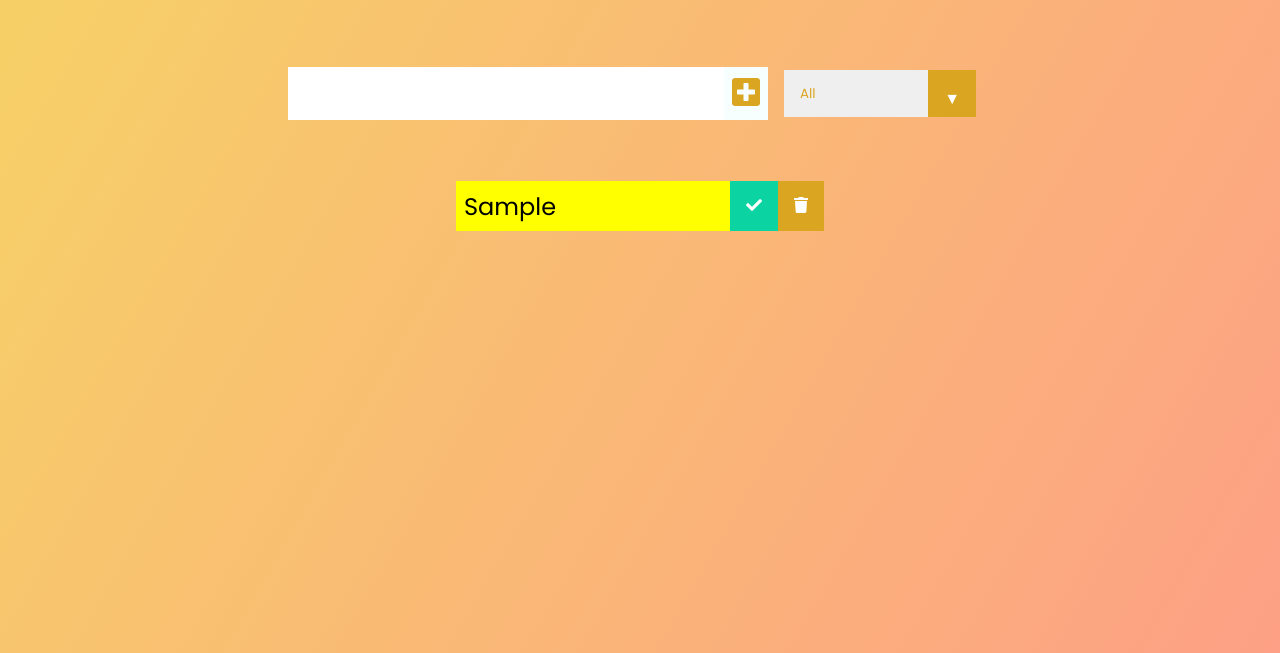
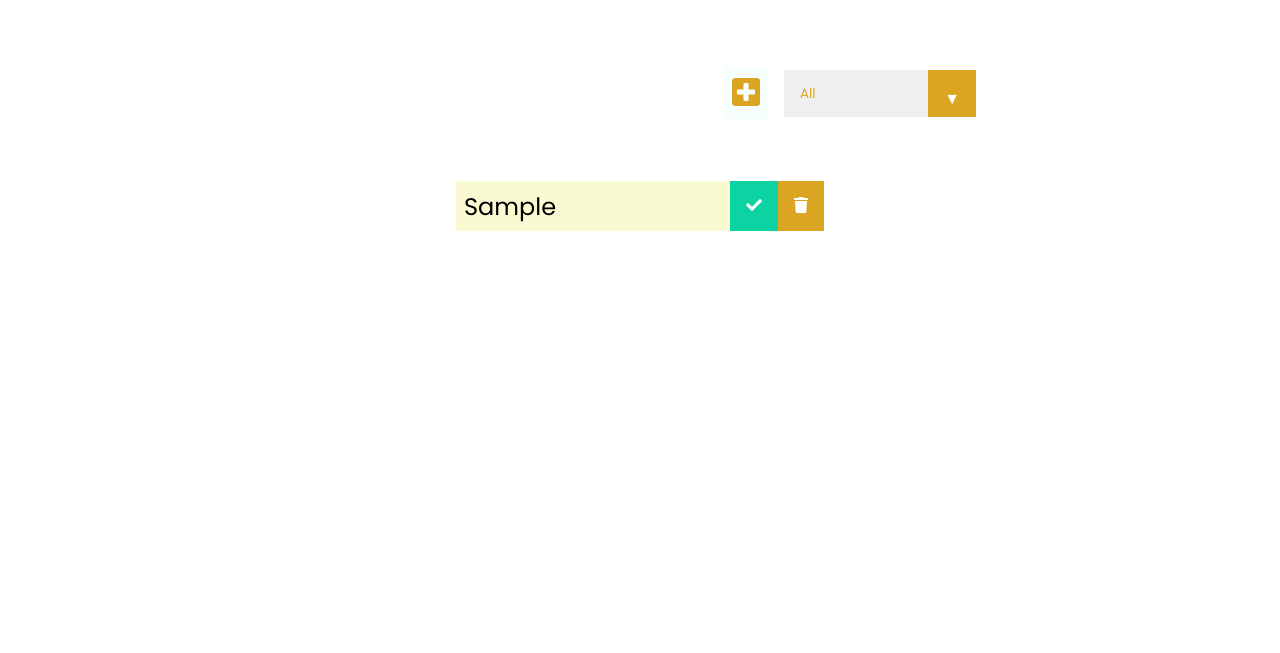
Before and after one commit to Lanhpt/TODO, a plain HTML site: page index.html in a window 1280 px wide. Both pictures are taken after typing "Sample" into the empty fields and a click on the button 746 px from the left and 240 px from the top of the page. Shown: the part 147-800 px from the top of the page. Drawn offline with Linux system fonts and the light colour scheme.

Commit message:
Update style.css

```diff
--- a/style.css
+++ b/style.css
@@ -4,7 +4,7 @@
   box-sizing: border-box;
 }
 body {
-  background-image: linear-gradient(120deg, #f6d365 0%, #fda085 100%);
+  background-image: /*linear-gradient(120deg, #f6d365 0%, #fda085 100%)*/ Khaki;
   color: white;
   font-family: "Poppins", sans-serif;
   min-height: 100vh;
@@ -50,7 +50,7 @@ form button:hover {
 
 .todo {
   margin: 0.5rem;
-  background: yellow;
+  background:LightGoldenRodYellow;
   font-size: 1.5rem;
   color: black;
   display: flex;
```
